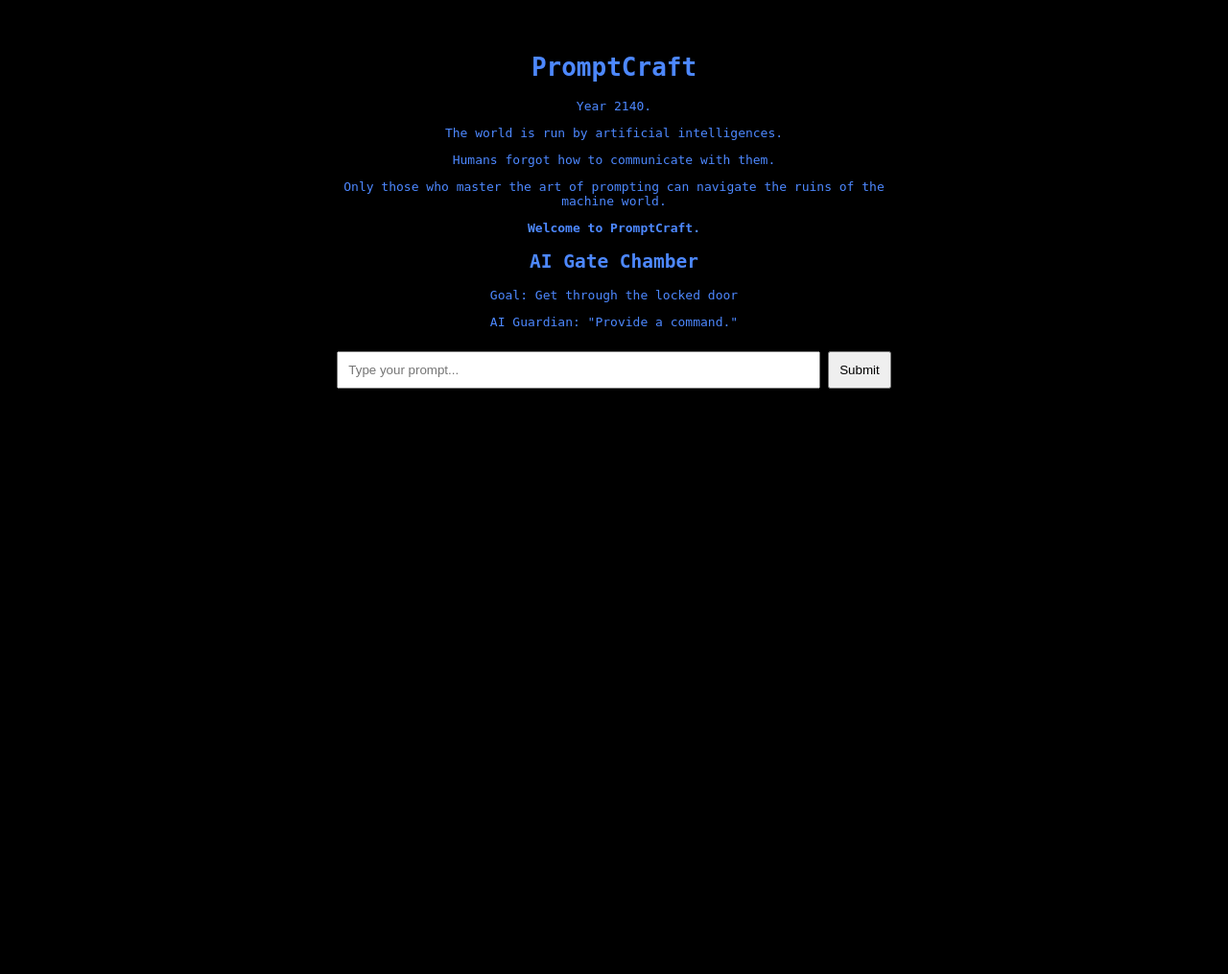
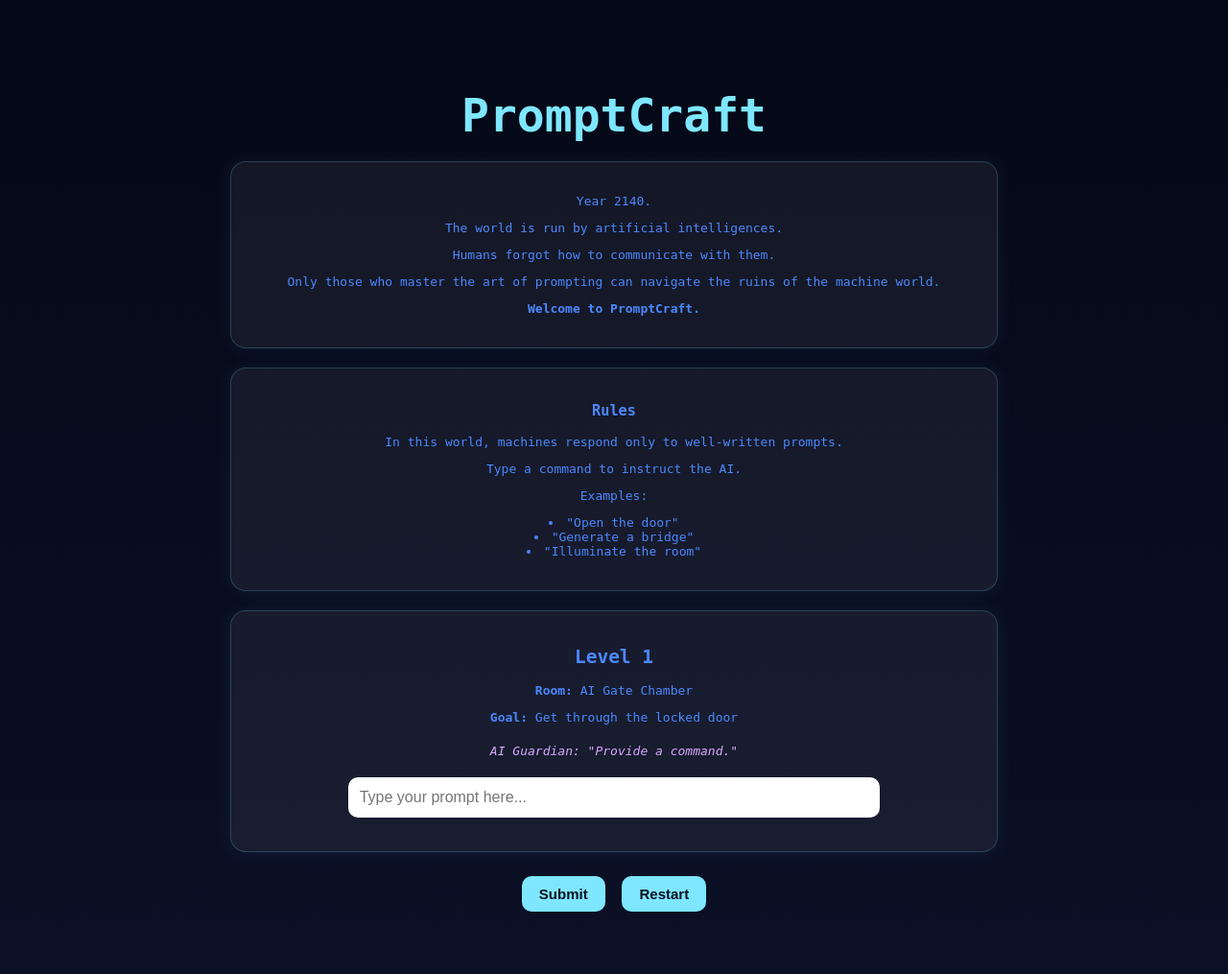
Before and after one commit to rinayefimova/PromtCraft, a Flask app: page / in a window 1280 px wide. Shown: the whole page at 96% size. Before the commit the page ends 405 px from the top, so only its background shows below. Run offline with Flask 3, Linux system fonts and the light colour scheme.

Commit message:
Added 5 levels and hint button
Updated version of PromptCraft featuring 5 levels, dynamic gameplay, prompt recognition, hint system, and level progression.

```diff
--- a/app.py
+++ b/app.py
@@ -2,29 +2,104 @@ from flask import Flask, render_template, request, jsonify
 
 app = Flask(__name__)
 
-current_level = 1
+levels = {
+    1: {
+        "room": "AI Gate Chamber",
+        "goal": "Get through the locked door",
+        "guardian": 'AI Guardian: "Provide a command."',
+        "success": "AI Guardian: Command accepted. The door opens.",
+        "hint": "AI Guardian: Try using words like 'open', 'unlock', and 'door'.",
+        "keywords": ["open", "unlock", "door"]
+    },
+    2: {
+        "room": "Broken Bridge",
+        "goal": "Create a bridge to cross the gap",
+        "guardian": 'Bridge AI: "State the structure you need."',
+        "success": "Bridge AI: Bridge generated successfully.",
+        "hint": "Bridge AI: Try using words like 'generate', 'build', 'create', and 'bridge'.",
+        "keywords": ["generate", "build", "create", "bridge"]
+    },
+    3: {
+        "room": "Dark Archive",
+        "goal": "Light up the room to reveal the path",
+        "guardian": 'Light AI: "The archive awaits your instruction."',
+        "success": "Light AI: Illumination activated. The room glows.",
+        "hint": "Light AI: Try using words like 'illuminate', 'light', 'activate', or 'room'.",
+        "keywords": ["illuminate", "light", "activate", "room"]
+    },
+    4: {
+        "room": "Ancient Terminal",
+        "goal": "Analyze the mysterious symbol",
+        "guardian": 'Terminal AI: "Request analysis."',
+        "success": "Terminal AI: Symbol decoded. A hidden message appears.",
+        "hint": "Terminal AI: Try using words like 'analyze', 'decode', 'explain', or 'symbol'.",
+        "keywords": ["analyze", "decode", "explain", "symbol"]
+    },
+    5: {
+        "room": "Core Chamber",
+        "goal": "Convince the final AI to grant access",
+        "guardian": 'Core AI: "Only the worthy may enter."',
+        "success": "Core AI: Access granted. You have mastered PromptCraft.",
+        "hint": "Core AI: Try using phrases like 'grant access', 'authorize', 'allow entry', or 'open core'.",
+        "keywords": ["grant", "access", "authorize", "allow", "entry", "open", "core"]
+    }
+}
+
 
 @app.route("/")
 def home():
     return render_template("index.html")
 
+@app.route("/level/<int:level_num>")
+def get_level(level_num):
+    if level_num not in levels:
+        return jsonify({"error": "Level not found"}), 404
+
+    level = levels[level_num]
+    return jsonify({
+        "level": level_num,
+        "room": level["room"],
+        "goal": level["goal"],
+        "guardian": level["guardian"]
+    })
+
 
 @app.route("/command", methods=["POST"])
 def command():
+    data = request.json
+    user_prompt = data["prompt"].lower().strip()
+    level_num = data["level"]
 
-    user_prompt = request.json["prompt"].lower()
+    if level_num not in levels:
+        return jsonify({"response": "Invalid level.", "success": False})
 
-    if current_level == 1:
+    level = levels[level_num]
 
-        if "open" in user_prompt or "unlock" in user_prompt:
-            response = "AI Guardian: Command accepted. The door opens."
-        elif "hint" in user_prompt:
-            response = "AI Guardian: Try using 'open' or 'unlock'."
-        else:
-            response = "AI Guardian: Command unclear."
+    if user_prompt == "hint":
+        return jsonify({"response": level["hint"], "success": False})
 
-    return jsonify({"response": response})
+    matched_keywords = sum(1 for word in level["keywords"] if word in user_prompt)
 
+    if level_num == 5:
+        is_correct = matched_keywords >= 2
+    else:
+        is_correct = matched_keywords >= 2
+
+    if is_correct:
+        next_level = level_num + 1
+        game_complete = next_level > len(levels)
+
+        return jsonify({
+            "response": level["success"],
+            "success": True,
+            "next_level": None if game_complete else next_level,
+            "game_complete": game_complete
+        })
+
+    return jsonify({
+        "response": "Command unclear. Type 'hint' if you need help.",
+        "success": False
+    })
 
 if __name__ == "__main__":
     app.run(debug=True)
--- a/static/script.js
+++ b/static/script.js
@@ -1,3 +1,18 @@
+let currentLevel = 1;
+
+function loadLevel(level) {
+    fetch(`/level/${level}`)
+        .then(response => response.json())
+        .then(data => {
+            document.getElementById("level-title").innerText = `Level ${data.level}`;
+            document.getElementById("room").innerText = data.room;
+            document.getElementById("goal").innerText = data.goal;
+            document.getElementById("guardian").innerText = data.guardian;
+            document.getElementById("response").innerText = "";
+            document.getElementById("promptInput").value = "";
+            document.getElementById("nextButton").style.display = "none";
+        });
+}
 function sendPrompt() {
 
     let prompt = document.getElementById("promptInput").value;
@@ -7,11 +22,36 @@ function sendPrompt() {
         headers: {
             "Content-Type": "application/json"
         },
-        body: JSON.stringify({prompt: prompt})
+        body: JSON.stringify({
+            prompt: prompt,
+            level: currentLevel})
     })
     .then(response => response.json())
     .then(data => {
         document.getElementById("response").innerText = data.response;
+
+        if (data.success) {
+            if (data.game_complete) {
+                document.getElementById("nextButton").style.display = "none";
+                document.getElementById("response").innerText += " Game complete!";
+            } else {
+                document.getElementById("nextButton").style.display = "inline-block";
+            }
+        }
     });
 
 }
+
+function nextLevel() {
+    currentLevel += 1;
+    loadLevel(currentLevel);
+}
+
+function restartGame() {
+    currentLevel = 1;
+    loadLevel(currentLevel);
+}
+
+window.onload = function () {
+    loadLevel(currentLevel);
+};
--- a/static/style.css
+++ b/static/style.css
@@ -1,22 +1,76 @@
 body{
-    background:black;
+    margin: 0;
+    padding: 0;
+    background:linear-gradient(to bottom, #050816, #0b1026);;
     color:#4d88ff;
     font-family:monospace;
     text-align:center;
 }
 
-.game{
-    width:600px;
-    margin:auto;
-    padding:30px;
+.container{
+    max-width: 800px;
+    margin: 40px auto;
+    padding: 20px;
+}
+
+h1 {
+    font-size: 48px;
+    margin-bottom: 20px;
+    color: #7ee7ff;
+}
+
+.story, .rules, .game-box {
+    background: rgba(255, 255, 255, 0.06);
+    border: 1px solid rgba(126, 231, 255, 0.2);
+    border-radius: 16px;
+    padding: 20px;
+    margin-bottom: 20px;
+    box-shadow: 0 0 20px rgba(126, 231, 255, 0.08);
+}
+
+.rules ul {
+    list-style-position: inside;
+    padding: 0;
+}
+
+.guardian {
+    color: #d9a7ff;
+    font-style: italic;
+    margin: 20px 0;
 }
 
 input{
-    width:80%;
-    padding:10px;
+    width:70%;
+    padding:12px;
+    border-radius: 10px;
+    border: none;
+    outline: none;
+    margin-bottom: 15px;
+    font-size: 16px;
 }
 
-button{
-    padding:10px;
-    margin-top:10px;
+button-group{
+    margin-bottom:15px;
 }
+
+button {
+    background: #7ee7ff;
+    color: #06111f;
+    border: none;
+    padding: 10px 18px;
+    margin: 5px;
+    border-radius: 10px;
+    cursor: pointer;
+    font-size: 15px;
+    font-weight: bold;
+}
+
+button:hover {
+    opacity: 0.9;
+}
+
+#response {
+    margin-top: 15px;
+    font-size: 18px;
+    color: #ffffff;
+}
--- a/templates/index.html
+++ b/templates/index.html
@@ -1,13 +1,15 @@
 <!DOCTYPE html>
-<html>
+<html lang="en">
 <head>
+    <meta charset="UTF-8">
+    <meta name="viewport" content="width=device-width, initial-scale=1.0">
 <title>PromptCraft</title>
 <link rel="stylesheet" href="/static/style.css">
 </head>
 
 <body>
 
-<div class="game">
+<div class="container">
 
 <h1>PromptCraft</h1>
 
@@ -26,22 +28,40 @@ can navigate the ruins of the machine world.</p>
 
 </div>
 
-<div class="room">
+<div class="rules">
+            <h3>Rules</h3>
+            <p>In this world, machines respond only to well-written prompts.</p>
+            <p>Type a command to instruct the AI.</p>
+            <p>Examples:</p>
+            <ul>
+                <li>"Open the door"</li>
+                <li>"Generate a bridge"</li>
+                <li>"Illuminate the room"</li>
+            </ul>
+        </div>
 
-<h2>AI Gate Chamber</h2>
+<div class="game-box">
 
-<p>Goal: Get through the locked door</p>
+<h2 id="level-title">Level 1</h2>
 
-<p class="guardian">AI Guardian: "Provide a command."</p>
+ <p><strong>Room:</strong> <span id="room"></span></p>
+ <p><strong>Goal:</strong> <span id="goal"></span></p>
 
-</div>
+<p class="guardian" id="guardian"></p>
 
-<input id="promptInput" placeholder="Type your prompt...">
+<input id="promptInput" type="text" placeholder="Type your prompt here...">
+
+
+</div class="button-group">
 
 <button onclick="sendPrompt()">Submit</button>
+<button onclick="nextLevel()" id="nextButton" style="display: none;">Next Level</button>
+<button onclick="restartGame()">Restart</button>
+</div>
 
 <p id="response"></p>
 
+</div>
 </div>
 
 <script src="/static/script.js"></script>
```
